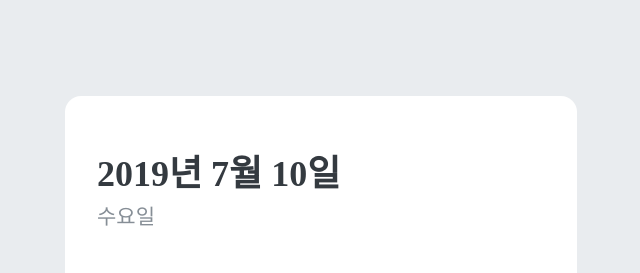
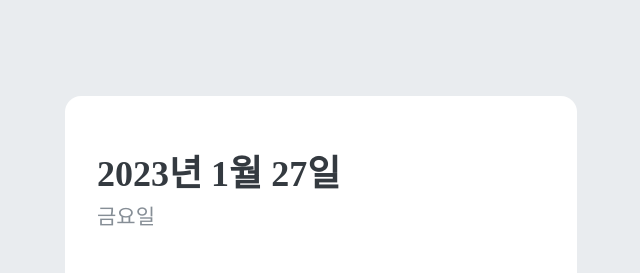
Before and after one commit to seasonedSedum/todolist, a React (Create React App) app: page / in a window 1280 px wide. Shown: the top 273 px of the page, without its empty margins (319-959 px from the left). Built offline with nearby package versions, Linux system fonts and the light colour scheme.

Commit message:
일자 수정

```diff
--- a/src/components/TodoHead.js
+++ b/src/components/TodoHead.js
@@ -3,8 +3,8 @@ import classes from "./TodoHead.module.css";
 const TodoHead = () => {
   return (
     <div className={classes.headblock}>
-      <h1>2019년 7월 10일</h1>
-      <div className={classes.day}>수요일</div>
+      <h1>2023년 1월 27일</h1>
+      <div className={classes.day}>금요일</div>
       <div className={classes["tasks-left"]}>할 일 2개 남음</div>
     </div>
   );
```
